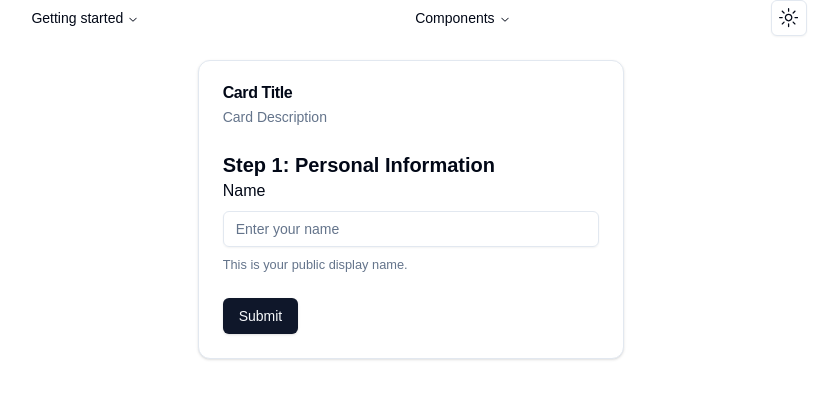
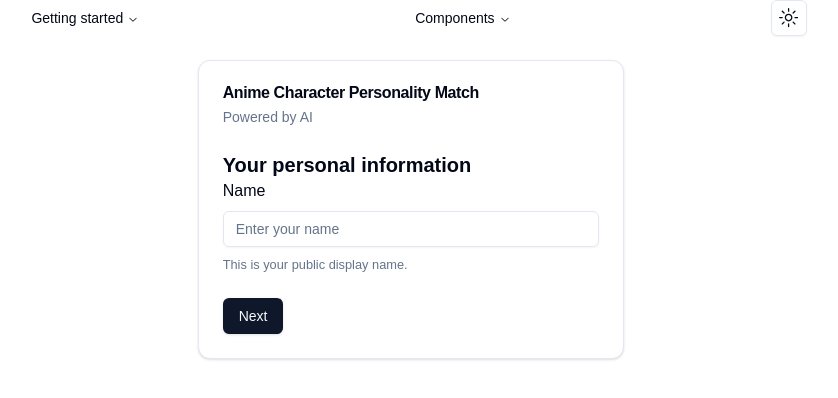
Before and after one commit to MdTosif/ai-guess-person, a Next.js app: page / in a window 1280 px wide. Shown: the top 398 px of the page, without its empty margins (229-1067 px from the left). Built offline with nearby package versions, Linux system fonts and the light colour scheme.

Commit message:
UX improvement

```diff
--- a/src/app/generate/route.ts
+++ b/src/app/generate/route.ts
@@ -15,7 +15,7 @@ export async function POST(request: NextRequest) {
           e.answer
         }; other options were: ${e.options.join(
           ","
-        )}; Now based on this information guess which anime character user is, please guess any anime character and don't give the reason why you selected it, just say what are the 6 line of similarity between user and that anime character positive and quirky things only no need to relate to the questions answer; use ${
+        )}; Now based on this information guess which one anime character user is, please guess any anime character and don't give the reason why you selected it, just say what are the more than 50 words less than 100 of similarity between user and that anime character positive and quirky things only no need to relate to the questions answer; use ${
           formData.name
         } not user in response; section will be: ## Anime character \\n, ## Anime name \\n, ## Similarities \\n`
     )}
--- a/src/app/page.tsx
+++ b/src/app/page.tsx
@@ -65,10 +65,13 @@ export default function MultiStepForm() {
     } else {
       console.log("Final Form Data:", data);
       // Submit final form data
-      const res = await fetch("http://localhost:3000/generate", {
-        method: "POST",
-        body: JSON.stringify(data),
-      });
+      const res = await fetch(
+        `${window.location.protocol}//${window.location.host}/generate`,
+        {
+          method: "POST",
+          body: JSON.stringify(data),
+        }
+      );
       const body = await res.json();
       setApiRes(body);
     }
@@ -98,14 +101,14 @@ export default function MultiStepForm() {
         <Form {...form}>
           <form onSubmit={handleSubmit(onSubmit)} className="w-full">
             <CardHeader>
-              <CardTitle>Card Title</CardTitle>
-              <CardDescription>Card Description</CardDescription>
+              <CardTitle>Anime Character Personality Match</CardTitle>
+              <CardDescription>Powered by AI</CardDescription>
             </CardHeader>
             <CardContent>
               {/* Step 1 */}
               {step === 0 && (
                 <>
-                  <h2>Step 1: Personal Information</h2>
+                  <h2>Your personal information</h2>
                   <FormField
                     control={form.control}
                     name="name"
@@ -144,7 +147,7 @@ export default function MultiStepForm() {
                   </Button>
                 )}
                 <Button className="col-span-12 md:col-span-6" type="submit">
-                  Submit
+                  {step > apiData.length - 1 ? "Submit" : "Next"}
                 </Button>
               </div>
             </CardFooter>
```
